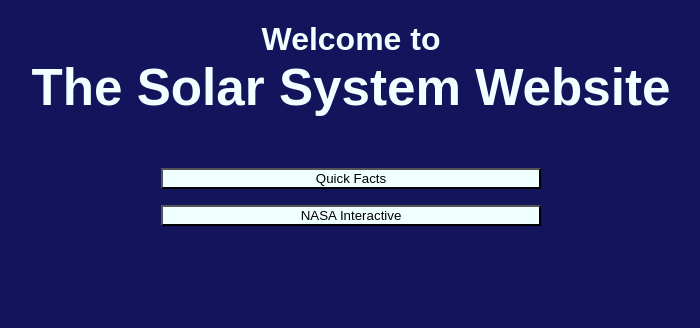
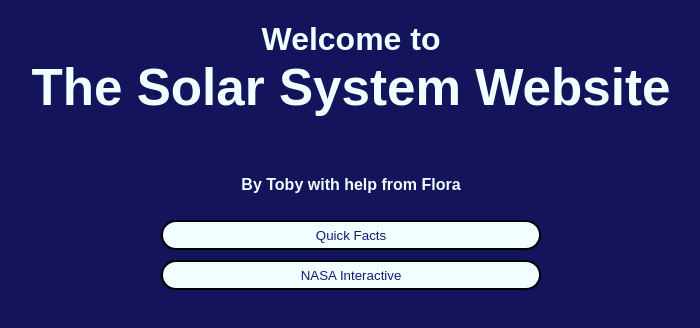
Before and after one commit to jumpingtj/planets, a plain HTML site: page index.html in a window 1280 px wide. Shown: the whole page, without its empty margins (289-989 px from the left). Drawn offline with Linux system fonts and the light colour scheme.

Commit message:
started to cssifiy the index

```diff
--- a/index.css
+++ b/index.css
@@ -8,6 +8,15 @@ body {
     font-size: 1.6em;
 }
 button{
+    color: midnightblue;
     background-color:azure;
     width: 30%;
+    height: 30px;
+    border-radius: 25px;
+    border-style:solid;
+    margin: 5px;
 }
+button:hover{
+    color: azure;
+    background-color: dodgerblue;
+}
--- a/index.html
+++ b/index.html
@@ -7,6 +7,7 @@
 <body>
    <h1> Welcome to <br>
     <div id="title">The Solar System Website</div><br>
+    <h4>By Toby with help from Flora</h4>
     <button href="/planets/simple_info.html">Quick Facts</button><br>
     <button href="/planets/apps.html">NASA Interactive</button></h1>
 </body>
```
